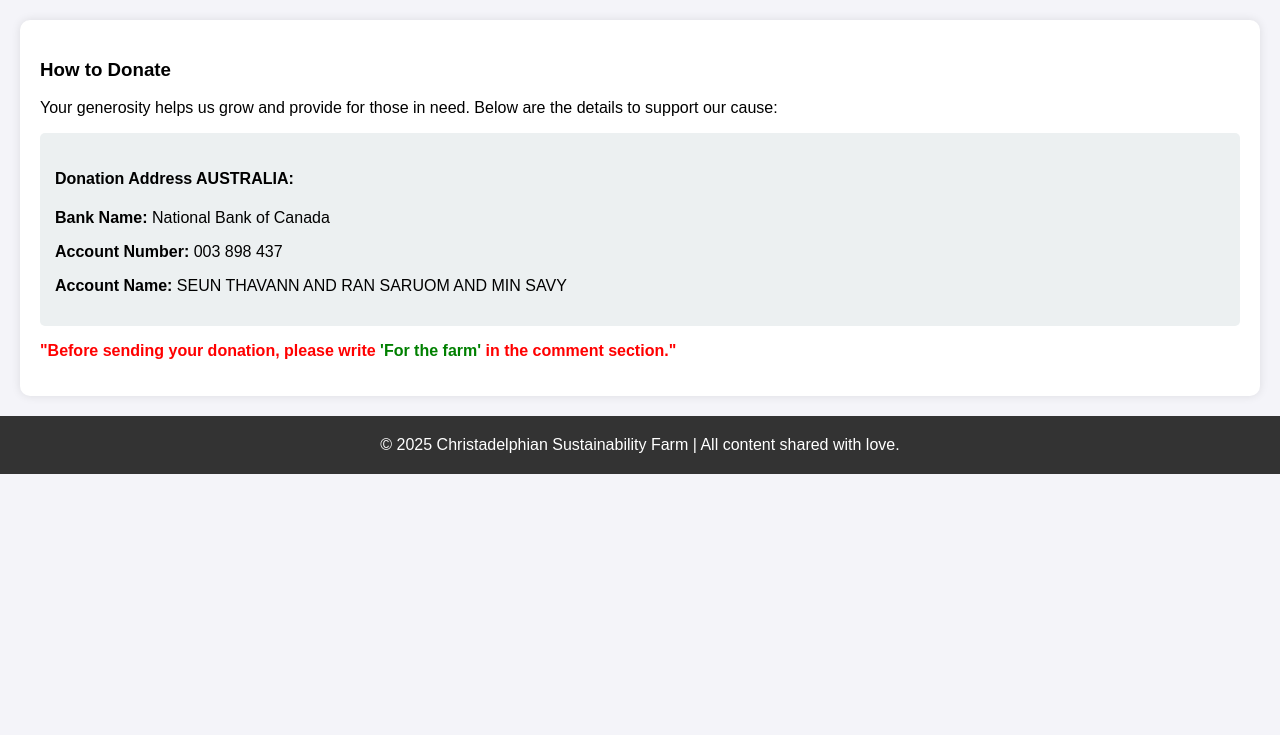
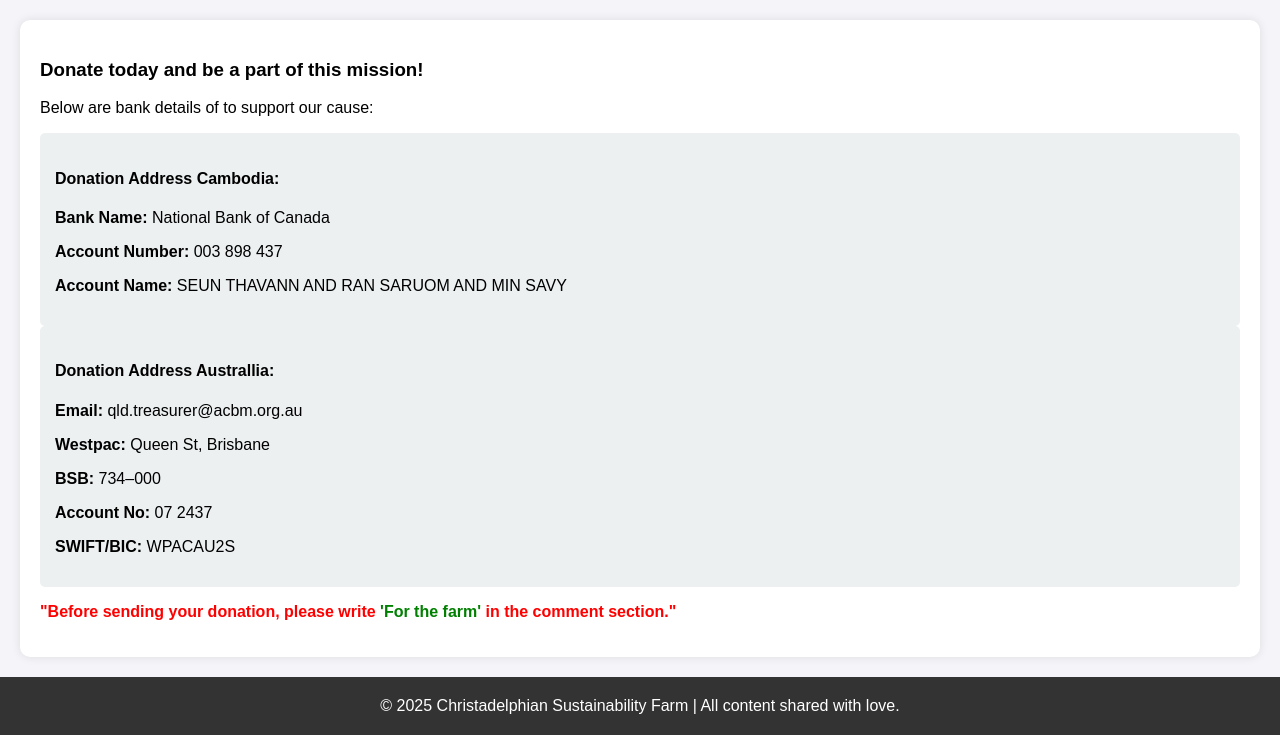
Before and after one commit to calledarian/farm, a plain HTML site: page pages/donation.html in a window 1280 px wide. Shown: the part 770-1505 px from the top of the page. Before the commit the page ends 1244 px from the top, so only its background shows below. Drawn offline with Linux system fonts and the light colour scheme.

Commit message:
Updated texts and new donation address

```diff
--- a/pages/donation.html
+++ b/pages/donation.html
@@ -34,20 +34,25 @@
 
     <!-- Donation Information -->
     <section class="donation-info">
-      <h3>How to Donate</h3>
-      <p>
-        Your generosity helps us grow and provide for those in need. Below are
-        the details to support our cause:
-      </p>
+      <h3>Donate today and be a part of this mission!</h3>
+      <p>Below are bank details of to support our cause:</p>
       <div class="donation-details">
-        <h4>Donation Address AUSTRALIA:</h4>
+        <h4>Donation Address Cambodia:</h4>
         <p><strong>Bank Name:</strong> National Bank of Canada</p>
         <p><strong>Account Number:</strong> 003 898 437</p>
         <p>
           <strong>Account Name:</strong> SEUN THAVANN AND RAN SARUOM AND MIN
           SAVY
         </p>
-        <!-- <p><strong>SWIFT Code:</strong> [If applicable]</p> -->
+      </div>
+
+      <div class="donation-details">
+        <h4>Donation Address Australlia:</h4>
+        <p><strong>Email:</strong> qld.treasurer@acbm.org.au</p>
+        <p><strong>Westpac:</strong> Queen St, Brisbane</p>
+        <p><strong>BSB:</strong> 734–000</p>
+        <p><strong>Account No:</strong> 07 2437</p>
+        <p><strong>SWIFT/BIC:</strong> WPACAU2S</p>
       </div>
       <p class="worning">
         "Before sending your donation, please write
```
Also changed, not shown: pages/about.html (+1 -2 lines), pages/contact.html (+1 -1 lines).
